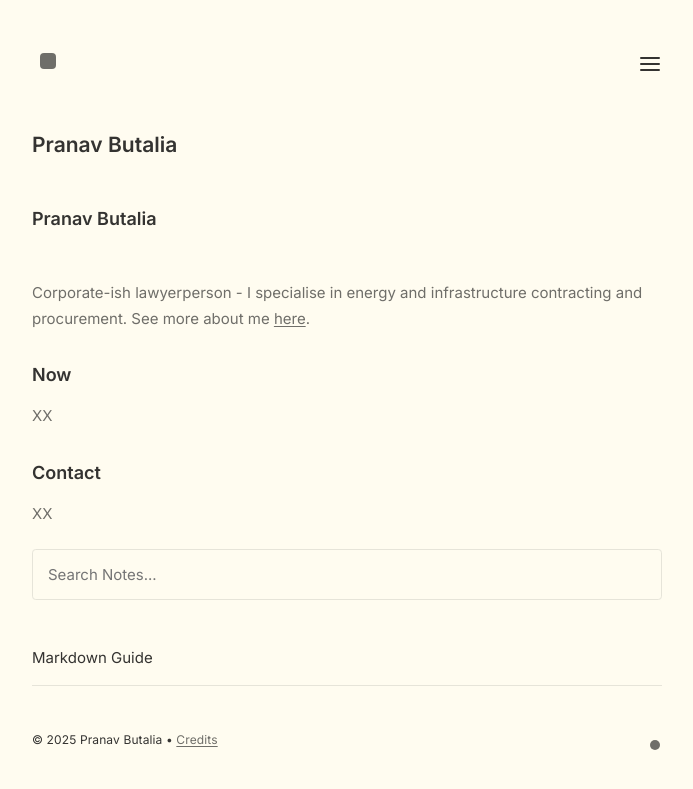
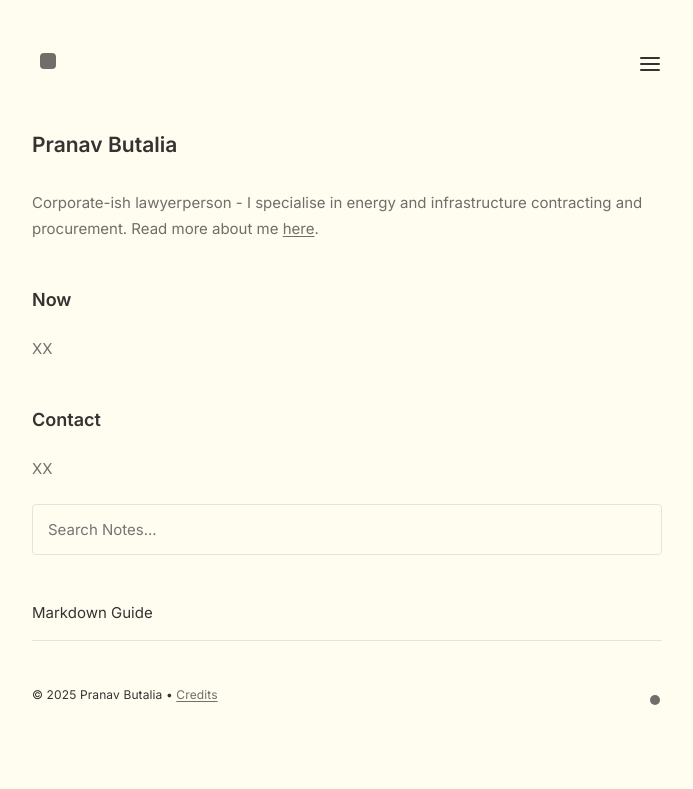
Before and after one commit to chhotavakeel/updatedsite, a Jekyll site: the page built from pages/index.md, in a window 1280 px wide. Shown: the top 789 px of the page, without its empty margins (293-986 px from the left). Built offline with Jekyll 4.4.1, drawn with Linux system fonts in a browser that asks for light colours.

Commit message:
Update index.md

```diff
--- a/pages/index.md
+++ b/pages/index.md
@@ -3,11 +3,9 @@ layout: Post
 permalink: /
 title: Pranav Butalia
 ---
-<h2>Pranav Butalia</h2><br>
-Corporate-ish lawyerperson - I specialise in energy and infrastructure contracting and procurement. See more about me <a href="/about">here</a>.
 
-<h3>Now</h3>
+Corporate-ish lawyerperson - I specialise in energy and infrastructure contracting and procurement. Read more about me <a href="/about">here</a>.
+<h2>Now</h2>
 XX
-
-<h3>Contact</h3>
+<h2>Contact</h2>
 XX
```
